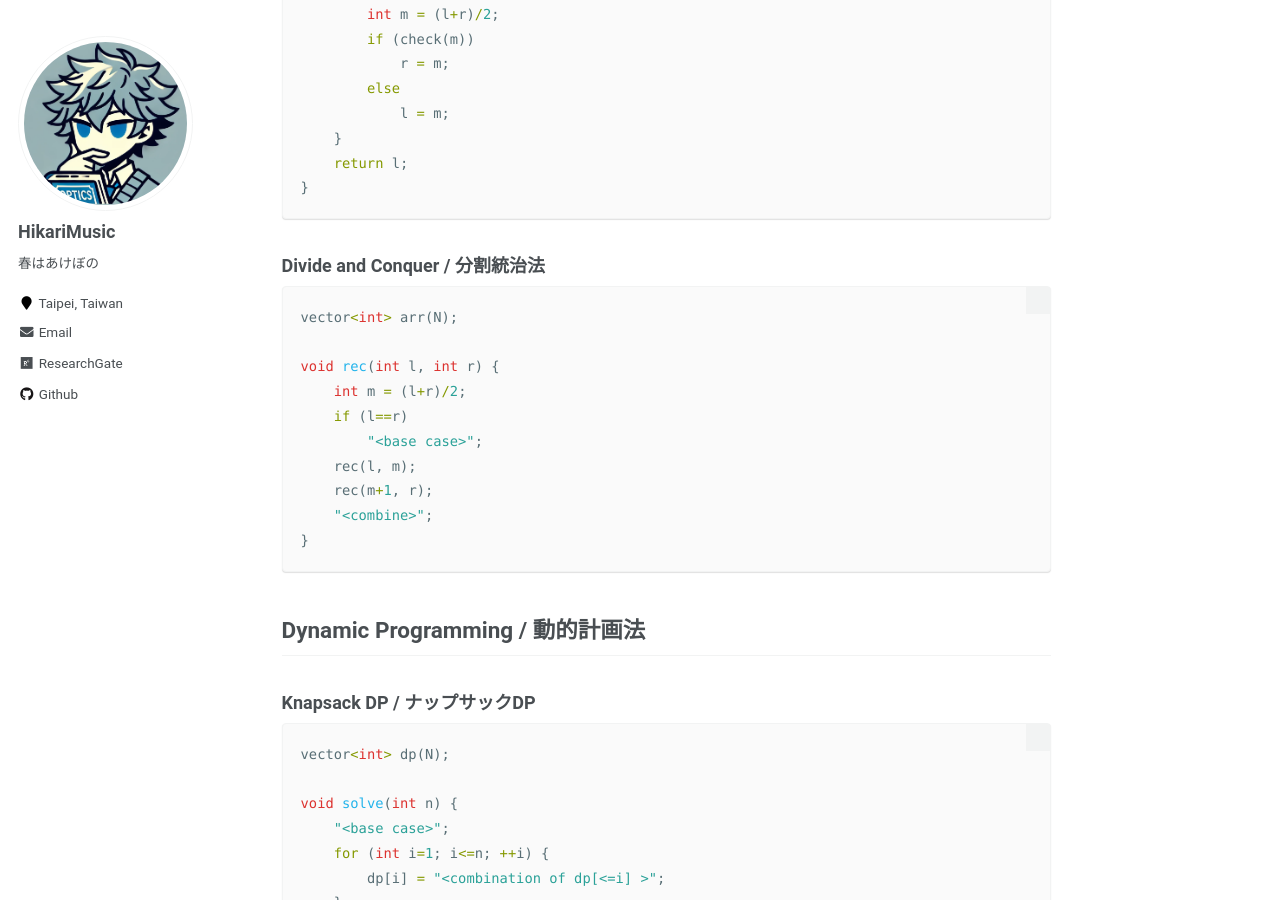
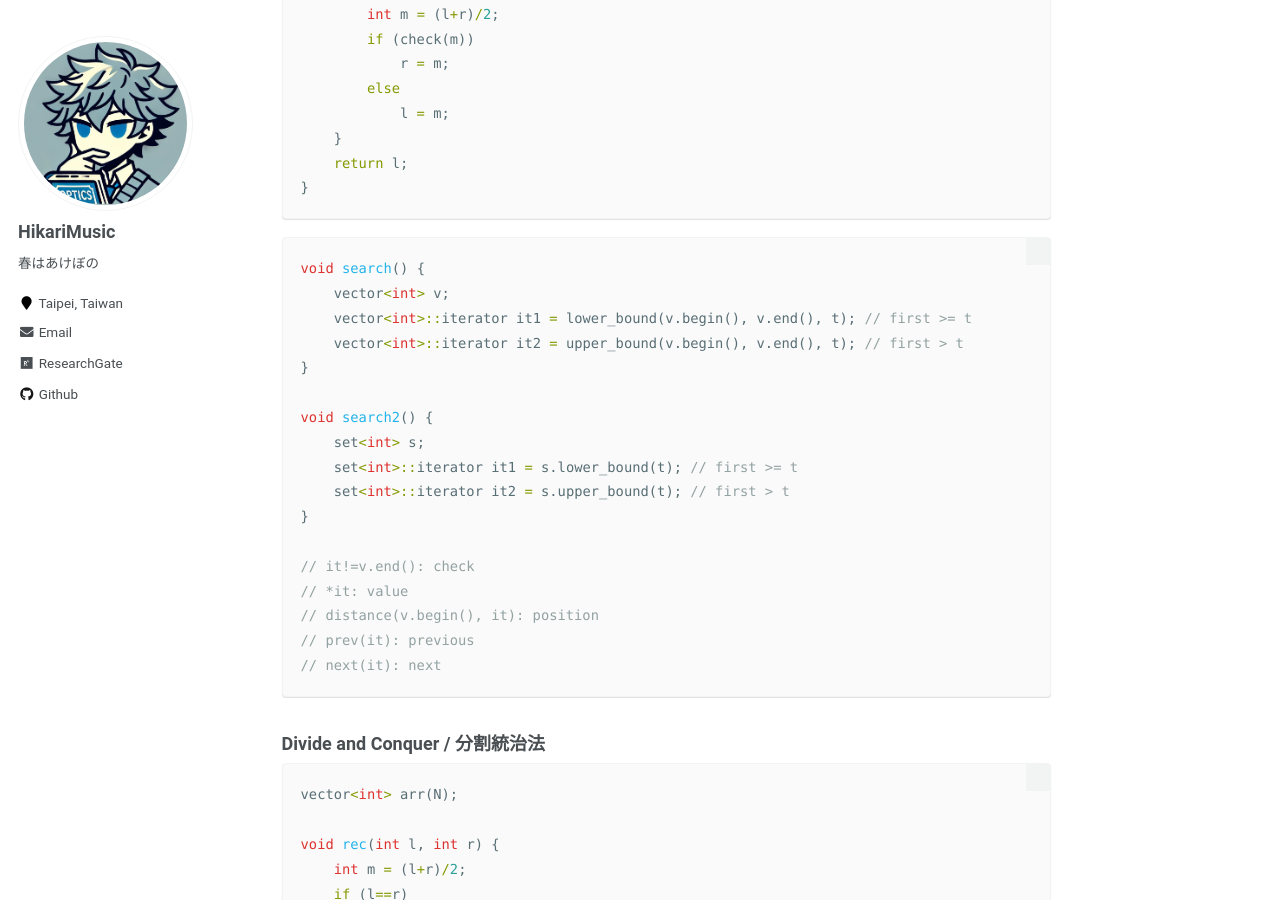
Before and after one commit to hikarimusic/hikarimusic.github.io, a Jekyll site: the page built from _note/algorithm.md, in a window 1280 px wide and 900 px high, scrolled down 3910 px. Built offline with Jekyll 4.4.1, drawn with Linux system fonts in a browser that asks for light colours; some web fonts are replaced; some of the changed text lies outside the part shown.

Commit message:
Update algorithm.md

````diff
--- a/_note/algorithm.md
+++ b/_note/algorithm.md
@@ -127,6 +127,25 @@ int search(int n) {
     }
     return l;
 }
+```
+```cpp
+void search() {
+    vector<int> v;
+    vector<int>::iterator it1 = lower_bound(v.begin(), v.end(), t); // first >= t
+    vector<int>::iterator it2 = upper_bound(v.begin(), v.end(), t); // first > t
+}
+
+void search2() {
+    set<int> s;
+    set<int>::iterator it1 = s.lower_bound(t); // first >= t
+    set<int>::iterator it2 = s.upper_bound(t); // first > t
+}
+
+// it!=v.end(): check
+// *it: value
+// distance(v.begin(), it): position
+// prev(it): previous
+// next(it): next
 ```
 
 ### Divide and Conquer / 分割統治法
````
